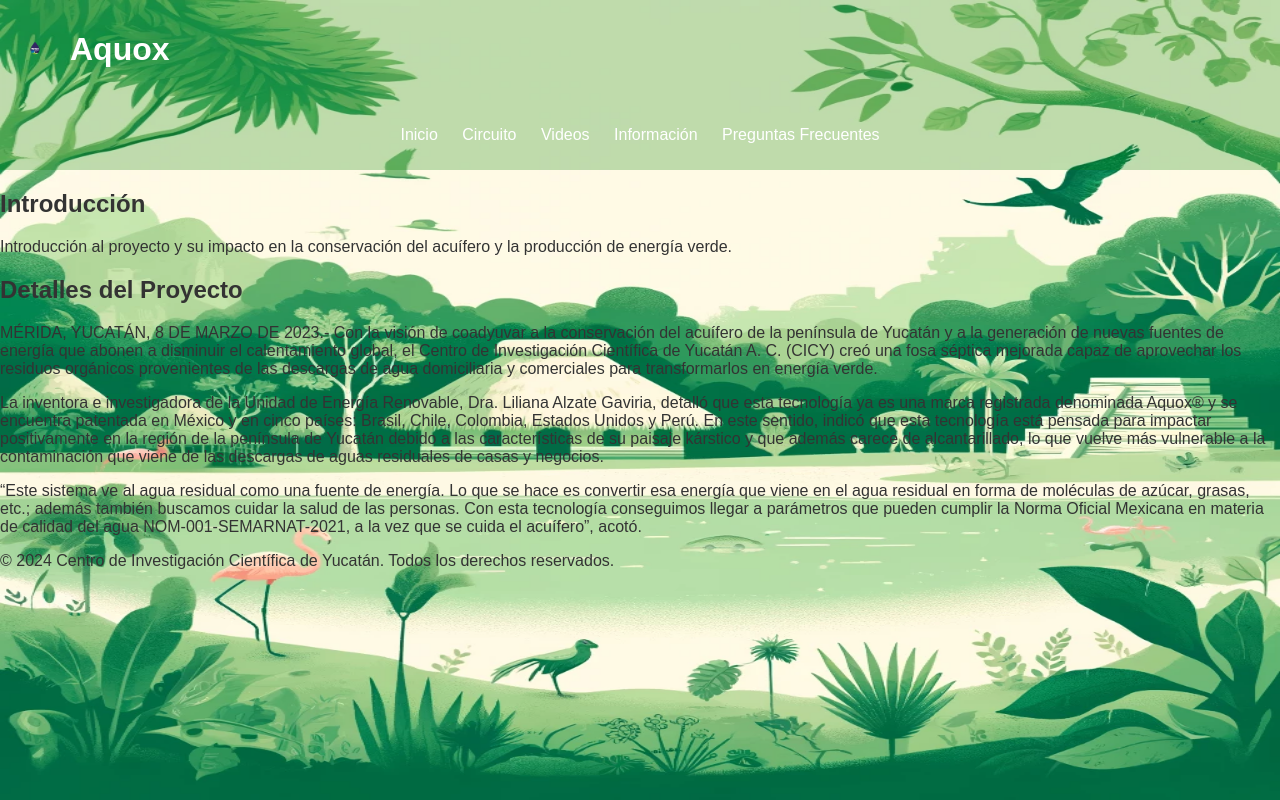
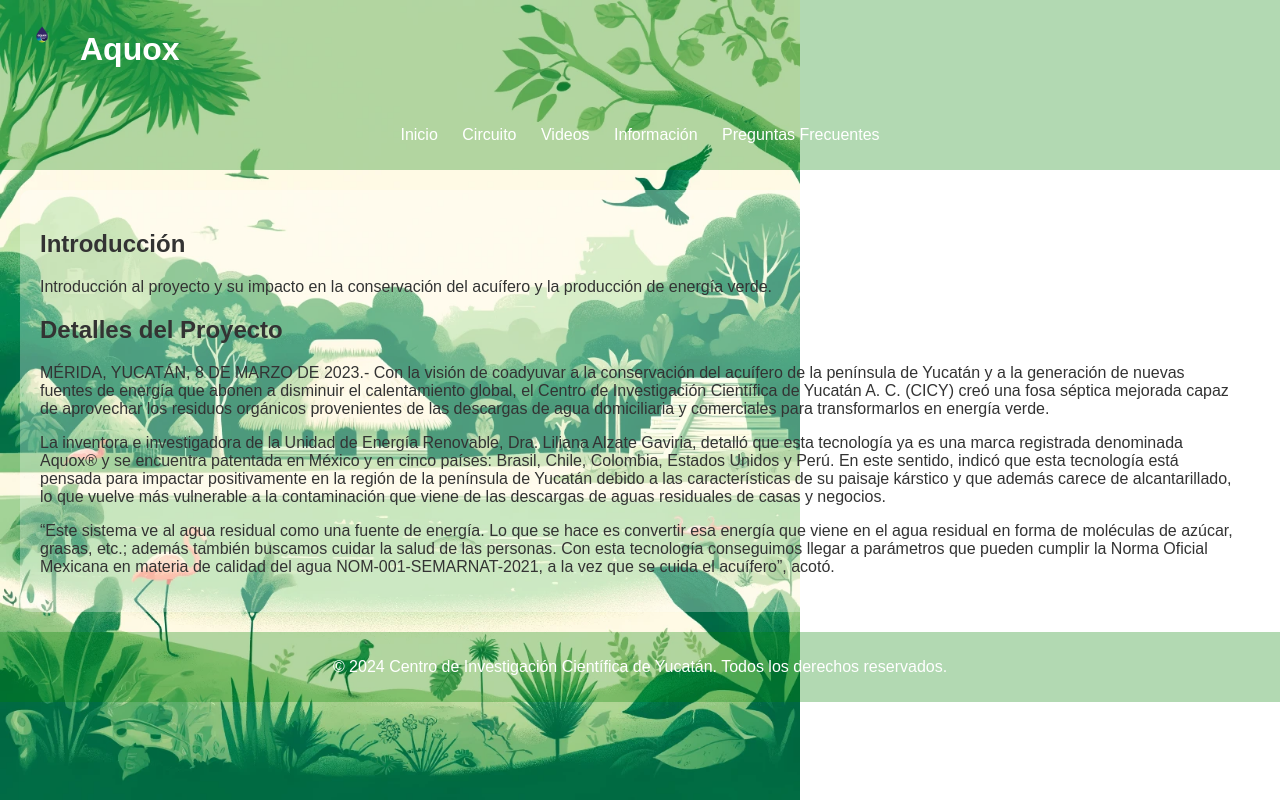
Before and after one commit to AquoxHesys/Aquox, a plain HTML site: page index.html in a window 1280 px wide. Drawn offline with Linux system fonts and the light colour scheme.

Commit message:
Update styles.css

```diff
--- a/styles.css
+++ b/styles.css
@@ -1,6 +1,6 @@
 body {
     background-image: url('cicy_fondo.png');
-    background-size: 100% 100%; /* Stretch the image to fit within the viewport */
+    background-size: contain; 100% 100%; /* Stretch the image to fit within the viewport */
     background-attachment: fixed;
     background-repeat: no-repeat;
     font-family: Arial, sans-serif;
@@ -12,19 +12,27 @@ body {
 header {
     display: flex;
     align-items: center;
-    background-color: rgba(0, 128, 0, 0.25); /* Green background with 80% opacity */
+    background-color: rgba(0, 128, 0, 0.3); /* Green background with 80% opacity */
     padding: 10px;
     color: white;
+    position: relative;
 }
 
 header .logo {
-    width: 50px; /* Adjust the width as needed */
-    height: auto;
+    width: 5%; /* 10% of original size */
+    max-height: 50px;
     margin-right: 10px;
+    position: absolute;
+    top: 10px;
+    left: 10px;
+}
+
+header h1 {
+    margin-left: 70px; /* Adjust to ensure the header title is not overlapped by the logo */
 }
 
 nav {
-    background-color: rgba(0, 128, 0, 0.25); /* Green background with 80% opacity */
+    background-color: rgba(0, 128, 0, 0.3); /* Green background with 80% opacity */
     color: white;
     padding: 10px;
     text-align: center;
@@ -48,3 +56,17 @@ nav ul li a {
 nav ul li a:hover {
     text-decoration: underline;
 }
+
+.content {
+    background-color: rgba(255, 255, 255, 0.3); /* White background with 80% opacity */
+    padding: 20px;
+    margin: 20px;
+    border-radius: 10px;
+}
+
+footer {
+    background-color: rgba(0, 128, 0, 0.3); /* Green background with 80% opacity */
+    color: white;
+    padding: 10px;
+    text-align: center;
+}
```
